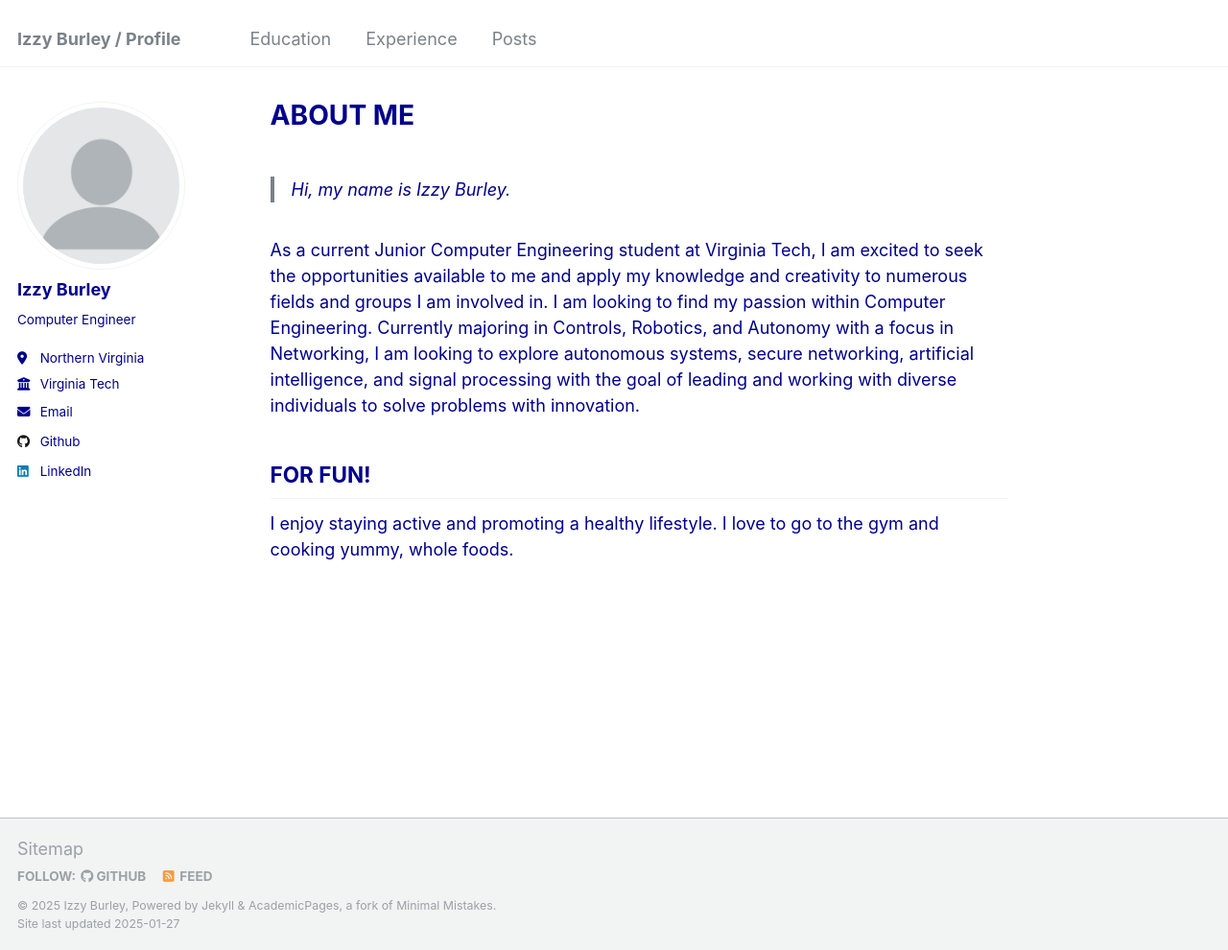
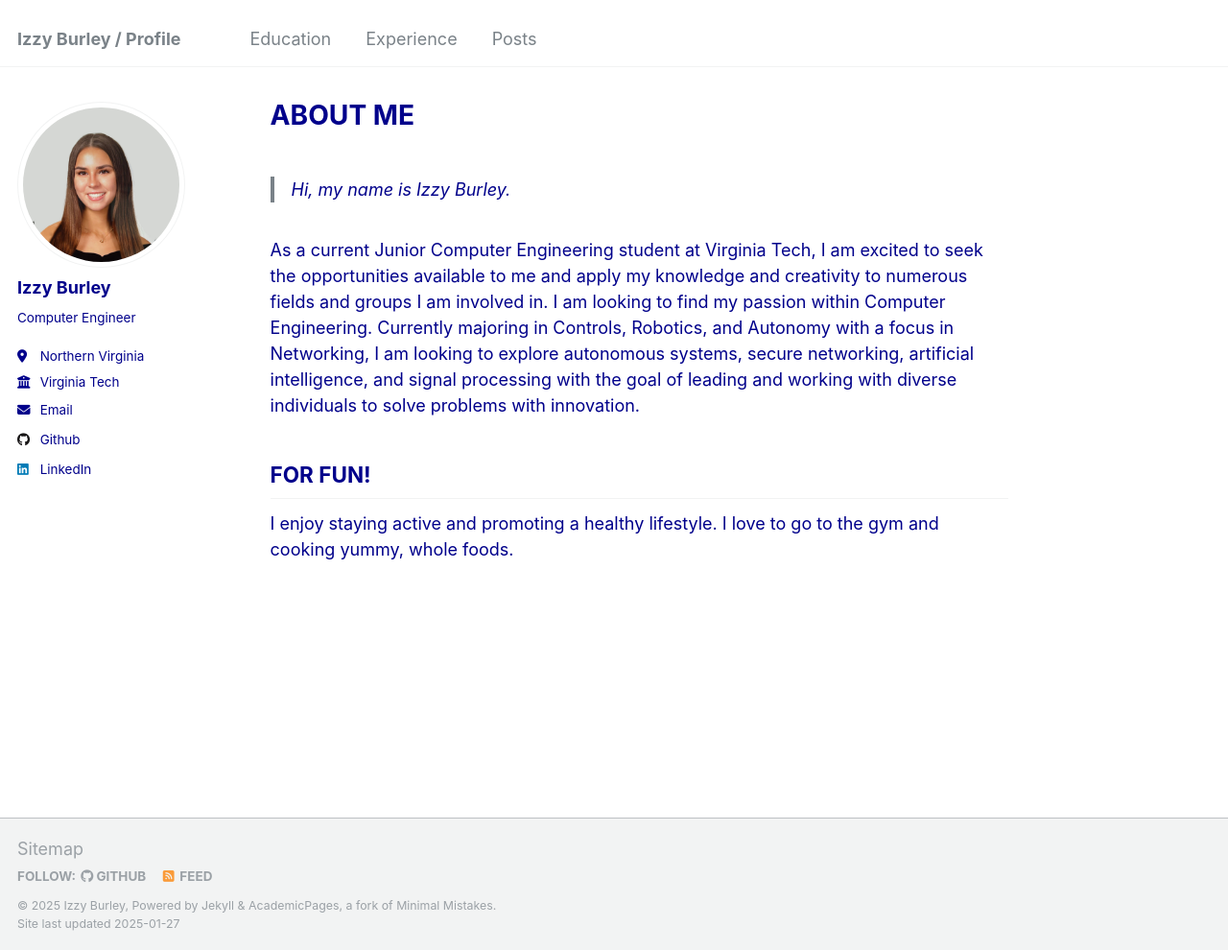
Before and after one commit to izzyburley/izzyburley.github.io, a Jekyll site: the page built from _pages/about.md, in a window 1280 px wide and 990 px high. Shown: the whole window at 96% size. Built offline with Jekyll 4.4.1, drawn with Linux system fonts in a browser that asks for light colours.

Commit message:
Update _config.yml (pic)

```diff
--- a/_config.yml
+++ b/_config.yml
@@ -21,7 +21,7 @@ repository               : "izzyburley/izzyburley.github.io"
 #               Additional customization can be done by editing /_includes/author-profile.html
 author:
   # Biographic information
-  avatar           : "profile.png"
+  avatar           : "IMG_2958.jpg"
   name             : "Izzy Burley"
   pronouns         : # example: "she/her"
   bio              : "Computer Engineer"
```
